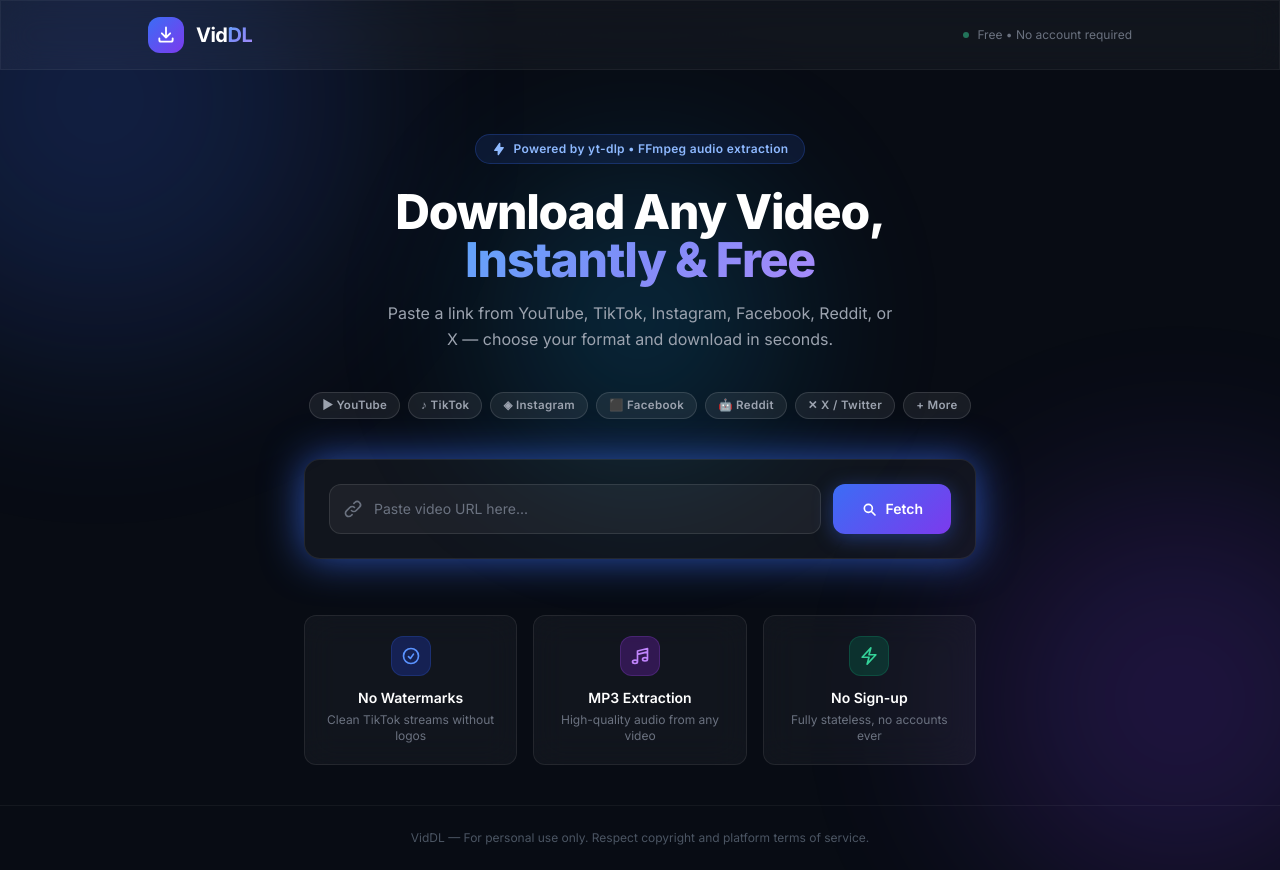
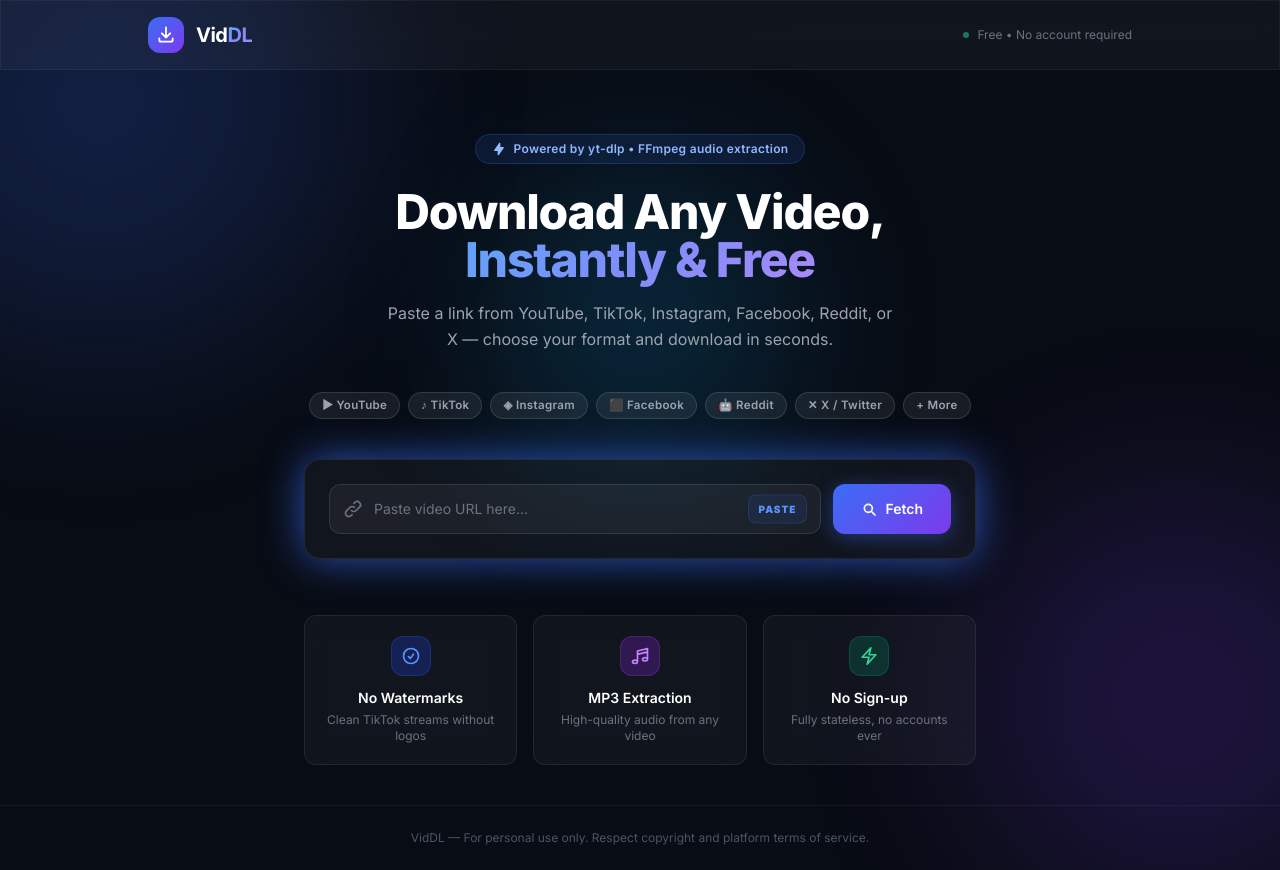
Before and after one commit to souravslg/allinonedownloader, a plain HTML site: page static/index.html in a window 1280 px wide. Drawn offline with nearby package versions, Linux system fonts and the light colour scheme.

Commit message:
Add Paste button to URL input

```diff
--- a/static/index.html
+++ b/static/index.html
@@ -336,16 +336,20 @@
         <!-- ── Input Card ───────────────────────────────────────────── -->
         <div class="glass rounded-2xl p-5 sm:p-6 shadow-2xl animate-pulse-glow">
           <div class="flex flex-col sm:flex-row gap-3">
-            <div class="relative flex-1">
+            <div class="relative flex-1 group">
               <svg xmlns="http://www.w3.org/2000/svg"
-                class="absolute left-3.5 top-1/2 -translate-y-1/2 w-5 h-5 text-gray-500 pointer-events-none" fill="none"
-                viewBox="0 0 24 24" stroke="currentColor" stroke-width="2">
+                class="absolute left-3.5 top-1/2 -translate-y-1/2 w-5 h-5 text-gray-500 pointer-events-none group-focus-within:text-brand-500 transition-colors"
+                fill="none" viewBox="0 0 24 24" stroke="currentColor" stroke-width="2">
                 <path stroke-linecap="round" stroke-linejoin="round"
                   d="M13.828 10.172a4 4 0 00-5.656 0l-4 4a4 4 0 105.656 5.656l1.102-1.101m-.758-4.899a4 4 0 005.656 0l4-4a4 4 0 00-5.656-5.656l-1.1 1.1" />
               </svg>
               <input id="urlInput" type="url" placeholder="Paste video URL here..."
-                class="w-full bg-white/5 border border-white/10 rounded-xl pl-11 pr-4 py-3.5 text-sm text-white placeholder-gray-500 outline-none transition-all duration-200 focus:border-brand-500"
+                class="w-full bg-white/5 border border-white/10 rounded-xl pl-11 pr-20 py-3.5 text-sm text-white placeholder-gray-500 outline-none transition-all duration-200 focus:border-brand-500"
                 autocomplete="off" spellcheck="false" />
+              <button onclick="handlePaste()"
+                class="absolute right-3.5 top-1/2 -translate-y-1/2 text-[10px] font-black uppercase tracking-widest text-brand-400 hover:text-brand-300 bg-brand-500/10 hover:bg-brand-500/20 px-2.5 py-1.5 rounded-lg border border-brand-500/20 transition-all active:scale-95">
+                Paste
+              </button>
             </div>
             <button id="fetchBtn" onclick="handleFetch()"
               class="relative overflow-hidden px-7 py-3.5 rounded-xl font-semibold text-sm text-white transition-all duration-200 active:scale-95 flex items-center gap-2 justify-center"
@@ -566,6 +570,21 @@
     // ── State ──────────────────────────────────────────────────────
     let currentVideoUrl = '';
     let currentTitle = '';
+
+    async function handlePaste() {
+      try {
+        const text = await navigator.clipboard.readText();
+        const input = document.getElementById('urlInput');
+        if (text) {
+          input.value = text;
+          input.focus();
+          showToast('Link pasted!', 'success');
+        }
+      } catch (err) {
+        // Fallback for some browsers or insecure contexts
+        showToast('Please use Ctrl+V to paste.', 'info');
+      }
+    }
 
     // ── Fetch Handler ──────────────────────────────────────────────
     async function handleFetch() {
```
